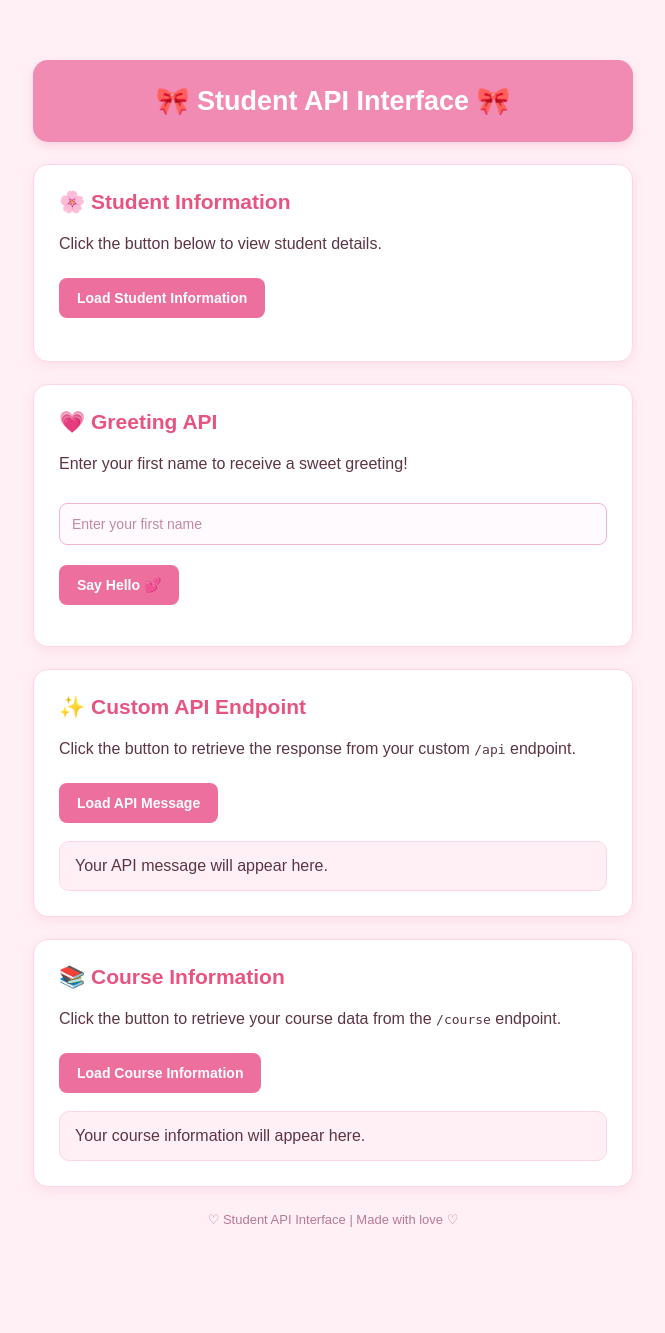
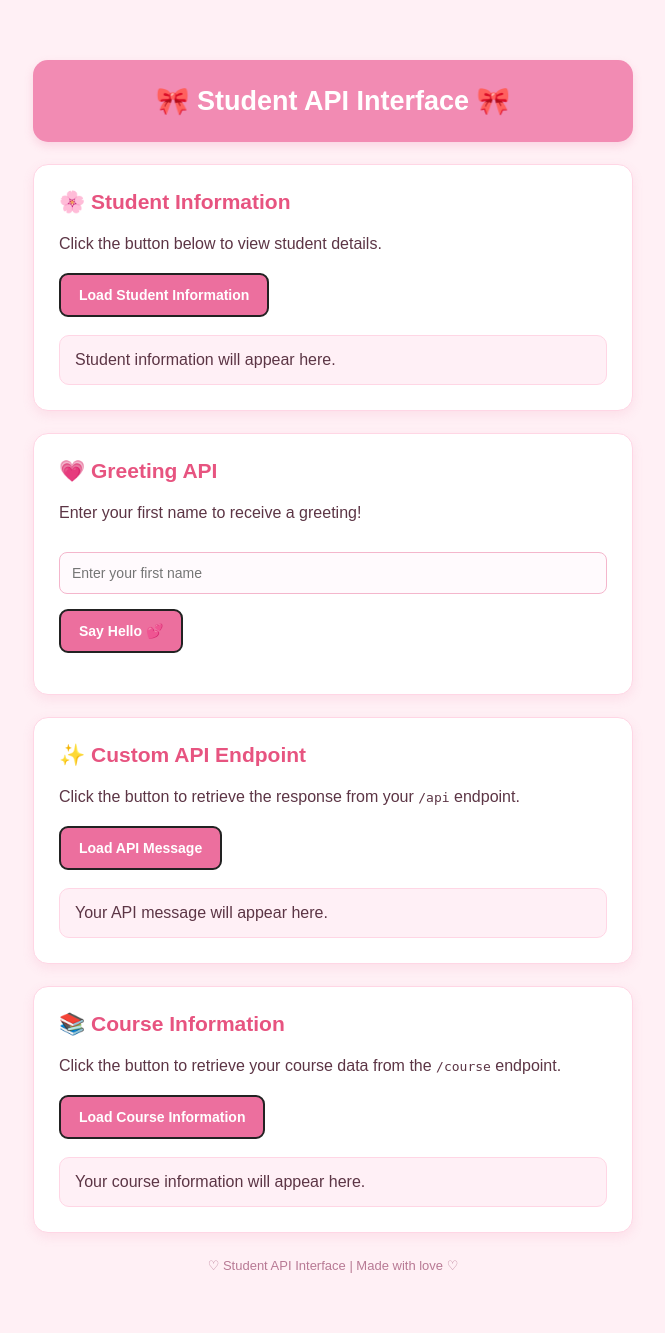
Before and after one commit to ladoingkc-tech/Ladoing_Kc_Jane_Marie, a Flask app: page / in a window 1280 px wide. Shown: the whole page, without its empty margins (307-972 px from the left). Before the commit the page ends 1227 px from the top, so only its background shows below. Run offline with Flask 3, Linux system fonts and the light colour scheme.

Commit message:
Add course API and update student interface

```diff
--- a/app.py
+++ b/app.py
@@ -3,16 +3,20 @@ from flask import Flask, render_template, jsonify, request
 
 app = Flask(__name__)
 
+
+# Home Page
 @app.route("/")
 def home():
     return render_template("index.html")
 
 
+# API Endpoint
 @app.route("/api")
 def api():
     return "Welcome to my first API!"
 
 
+# Student Information Endpoint
 @app.route("/student")
 def student():
     return jsonify({
@@ -24,13 +28,16 @@ def student():
     })
 
 
+# Greeting Endpoint
 @app.route("/hello")
 def hello():
     name = request.args.get("name", "student")
-    return jsonify({"message": f"hello {name}"})
+    return jsonify({
+        "message": f"hello {name}"
+    })
 
 
-# New Course API Endpoint
+# Course Information Endpoint
 @app.route("/course")
 def course():
     return jsonify({
@@ -38,7 +45,10 @@ def course():
         "program": "BSIT",
         "year": 3,
         "section": "B",
-        "description": "A program focused on information technology, programming, and computer systems."
+        "description": (
+            "A program focused on information technology, "
+            "programming, and computer systems."
+        )
     })
 
 
--- a/templates/index.html
+++ b/templates/index.html
@@ -31,7 +31,7 @@
         }
 
         .card {
-            background-color: #ffffff;
+            background-color: white;
             padding: 25px;
             margin-top: 22px;
             border-radius: 15px;
@@ -52,14 +52,13 @@
         button {
             background-color: #ec6f9e;
             color: white;
-            border: none;
+            border: 2px solid #222;
             padding: 12px 18px;
-            border-radius: 8px;
+            border-radius: 9px;
             cursor: pointer;
             font-size: 14px;
             font-weight: bold;
             transition: 0.3s;
-            margin-top: 5px;
         }
 
         button:hover {
@@ -85,20 +84,12 @@
             box-shadow: 0 0 0 3px #ffe0eb;
         }
 
-        input::placeholder {
-            color: #c18b9e;
-        }
-
         .result {
             margin-top: 18px;
-        }
-
-        .student-info,
-        .api-result {
-            background-color: #fff0f6;
             padding: 15px;
             border-radius: 10px;
             border: 1px solid #ffd6e5;
+            background-color: #fff0f6;
             overflow-wrap: anywhere;
         }
 
@@ -113,7 +104,6 @@
         }
 
         #greeting {
-            margin-top: 15px;
             color: #d63375;
             font-weight: bold;
             overflow-wrap: anywhere;
@@ -151,7 +141,7 @@
 
     <h1>🎀 Student API Interface 🎀</h1>
 
-        <!-- 1. Student Information -->
+    <!-- Student Information -->
     <div class="card">
         <h2>🌸 Student Information</h2>
         <p>Click the button below to view student details.</p>
@@ -160,13 +150,15 @@
             Load Student Information
         </button>
 
-            <div id="result" class="result"></div>
+        <div id="result" class="result">
+            Student information will appear here.
+        </div>
     </div>
 
-        <!-- 2. Greeting API -->
+    <!-- Greeting API -->
     <div class="card">
         <h2>💗 Greeting API</h2>
-            <p>Enter your first name to receive a sweet greeting!</p>
+        <p>Enter your first name to receive a greeting!</p>
 
         <input
             type="text"
@@ -180,22 +172,22 @@
         <p id="greeting"></p>
     </div>
 
-        <!-- 3. /api Endpoint -->
+    <!-- /api Endpoint -->
     <div class="card">
         <h2>✨ Custom API Endpoint</h2>
         <p>
-                Click the button to retrieve the response
-                from your custom <code>/api</code> endpoint.
+            Click the button to retrieve the response from
+            your <code>/api</code> endpoint.
         </p>
 
         <button onclick="loadAPI()">Load API Message</button>
 
-            <div id="apiResult" class="result api-result">
+        <div id="apiResult" class="result">
             Your API message will appear here.
         </div>
     </div>
 
-        <!-- 4. /course Endpoint -->
+    <!-- /course Endpoint -->
     <div class="card">
         <h2>📚 Course Information</h2>
         <p>
@@ -205,7 +197,7 @@
 
         <button onclick="loadCourse()">Load Course Information</button>
 
-            <div id="courseResult" class="result api-result">
+        <div id="courseResult" class="result">
             Your course information will appear here.
         </div>
     </div>
@@ -217,33 +209,27 @@
 </div>
 
 <script>
-        // Helper: fetch data and check for errors
-        async function fetchResponse(url) {
-            const response = await fetch(url);
+    // Load Student Information
+    async function loadStudent() {
+        const output = document.getElementById("result");
+        output.textContent = "Loading student information...";
+
+        try {
+            const response = await fetch("/student");
 
             if (!response.ok) {
-                throw new Error("HTTP error: " + response.status);
+                throw new Error("HTTP " + response.status);
             }
 
-            return response;
-        }
-
-        // 1. Load Student Information
-        async function loadStudent() {
-            const result = document.getElementById("result");
-            result.textContent = "Loading student information...";
-
-            try {
-                const response = await fetchResponse("/student");
             const data = await response.json();
 
-                result.replaceChildren();
+            output.replaceChildren();
 
             const info = document.createElement("div");
             info.className = "student-info";
 
             const fields = [
-                    ["Student ID", data.student_id ?? data.id],
+                ["Student ID", data.id ?? data.student_id],
                 ["Name", data.name],
                 ["Program", data.program],
                 ["Year", data.year],
@@ -252,10 +238,10 @@
 
             fields.forEach(([label, value]) => {
                 const p = document.createElement("p");
-                    const b = document.createElement("b");
+                const bold = document.createElement("strong");
 
-                    b.textContent = label + ": ";
-                    p.appendChild(b);
+                bold.textContent = label + ": ";
+                p.appendChild(bold);
                 p.appendChild(
                     document.createTextNode(
                         value == null ? "" : String(value)
@@ -265,89 +251,119 @@
                 info.appendChild(p);
             });
 
-                result.appendChild(info);
+            output.appendChild(info);
 
         } catch (error) {
-                result.textContent =
-                    "Unable to retrieve student data. Please try again.";
+            console.error("Student API error:", error);
+            output.textContent =
+                "Unable to retrieve student information: " + error.message;
         }
     }
 
-        // 2. Greeting API
+    // Greeting API
     async function sayHello() {
         const name = document.getElementById("nameInput").value.trim();
-            const greeting = document.getElementById("greeting");
+        const output = document.getElementById("greeting");
 
         if (!name) {
-                greeting.style.color = "#d63333";
-                greeting.textContent = "Please enter your first name. 💕";
+            output.textContent = "Please enter your first name. 💕";
             return;
         }
 
-            greeting.textContent = "Loading greeting...";
+        output.textContent = "Loading greeting...";
 
         try {
-                const response = await fetchResponse(
+            const response = await fetch(
                 "/hello?name=" + encodeURIComponent(name)
             );
 
+            if (!response.ok) {
+                throw new Error("HTTP " + response.status);
+            }
+
             const data = await response.json();
-
-                greeting.style.color = "#d63375";
-                greeting.textContent = data.message;
+            output.textContent = data.message;
 
         } catch (error) {
-                greeting.style.color = "#d63333";
-                greeting.textContent =
-                    "Unable to retrieve greeting. Please try again.";
+            console.error("Greeting API error:", error);
+            output.textContent =
+                "Unable to retrieve greeting: " + error.message;
         }
     }
 
-        // 3. Custom /api Endpoint
+    // Custom /api Endpoint
     async function loadAPI() {
         const output = document.getElementById("apiResult");
         output.textContent = "Loading API message...";
 
         try {
-                const response = await fetchResponse("/api");
-                const data = await response.text();
+            const response = await fetch("/api");
 
-                // Supports plain text or JSON responses
-                try {
-                    const json = JSON.parse(data);
-                    output.textContent = JSON.stringify(json, null, 2);
-                } catch {
-                    output.textContent = data;
+            if (!response.ok) {
+                throw new Error("HTTP " + response.status);
             }
 
+            const data = await response.text();
+            output.textContent = data;
+
         } catch (error) {
+            console.error("API error:", error);
             output.textContent =
-                    "Unable to retrieve the API message. Check your Flask server.";
+                "Unable to retrieve API message: " + error.message;
         }
     }
 
-        // 4. Custom /course Endpoint
+    // Course Information Endpoint
     async function loadCourse() {
         const output = document.getElementById("courseResult");
         output.textContent = "Loading course information...";
 
         try {
-                const response = await fetchResponse("/skills");
-                const data = await response.text();
+            const response = await fetch("/course");
 
-                // Supports plain text or JSON responses
-                try {
-                    const json = JSON.parse(data);
-                    output.textContent = JSON.stringify(json, null, 2);
-                } catch {
-                    output.textContent = data;
+            if (!response.ok) {
+                throw new Error("HTTP " + response.status);
             }
 
+            const data = await response.json();
+
+            output.replaceChildren();
+
+            const info = document.createElement("div");
+            info.className = "student-info";
+
+            const fields = [
+                ["Course", data.course],
+                ["Program", data.program],
+                ["Year", data.year],
+                ["Section", data.section],
+                ["Description", data.description]
+            ];
+
+            fields.forEach(([label, value]) => {
+                const p = document.createElement("p");
+                const bold = document.createElement("strong");
+
+                bold.textContent = label + ": ";
+                p.appendChild(bold);
+                p.appendChild(
+                    document.createTextNode(
+                        value == null ? "" : String(value)
+                    )
+                );
+
+                info.appendChild(p);
+            });
+
+            output.appendChild(info);
+
         } catch (error) {
+            console.error("Course API error:", error);
             output.textContent =
-                    "Unable to retrieve course information. Check your Flask server.";
+                "Unable to retrieve course information: " + error.message;
         }
     }
 </script>
+
 </body>
 </html>
```
Lines whose indentation alone changed are shown as unchanged.
